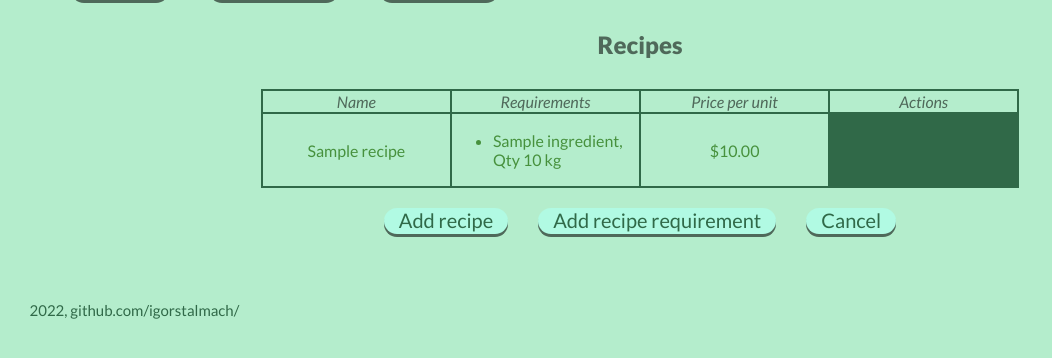
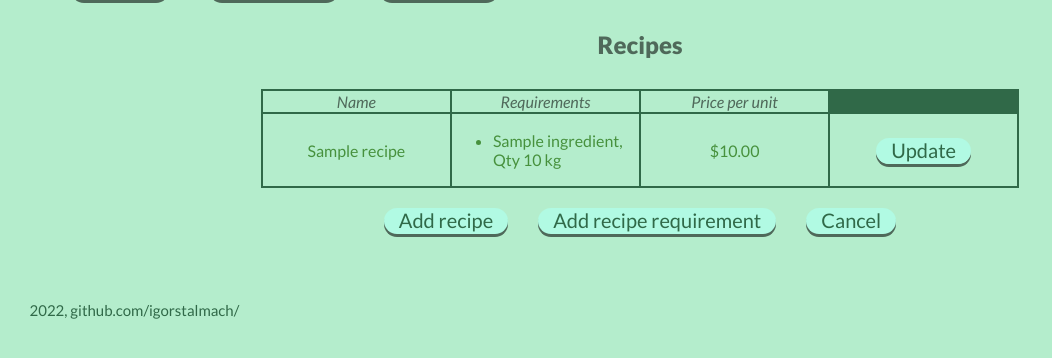
Before and after one commit to igorstalmach/django-delights, a Django app: page /recipes/ in a window 1280 px wide. Shown: the part 194-552 px from the top of the page, without its empty margins (0-1052 px from the left). Run offline with Django 4.2, Linux system fonts and the light colour scheme; a user stored in the database is signed in; tables that the repository leaves empty hold one stand-in row (values such as "Sample post").

Commit message:
Implemented instance updating

```diff
--- a/inventory/static/inventory/static.css
+++ b/inventory/static/inventory/static.css
@@ -44,6 +44,11 @@ h2 {
     border-radius: 25px;
     box-shadow: 0 3px 0 var(--header-color);
     border: 0px;
+    cursor: pointer;
+}
+
+.btn:hover {
+    background-color: #98D6A0;
 }
 
 /* base.html */
@@ -124,6 +129,10 @@ table {
     background-color: var(--table-elem-color);
 }
 
+#table-bigger {
+    height: 60px;
+}
+
 th,
 td {
     font-family: 'Lato', 'Helvetica', 'Arial', sans-serif;
--- a/inventory/templates/inventory/list/list_ingredients.html
+++ b/inventory/templates/inventory/list/list_ingredients.html
@@ -17,10 +17,11 @@
         </thead>
         <tbody>
             {% for ingredient in object_list %}
-            <tr>
+            <tr id="table-bigger">
                 <td>{{ ingredient.name }}</td>
                 <td>{{ ingredient.quantity }} {{ ingredient.unit }}</td>
                 <td>${{ ingredient.price_per_unit|stringformat:".2f" }}</td>
+                <td><a href="{% url 'update_ingredient' ingredient.id %}" class="btn">Update</a></td>
             </tr>
             {% endfor %}
         </tbody>
--- a/inventory/templates/inventory/list/list_purchases.html
+++ b/inventory/templates/inventory/list/list_purchases.html
@@ -18,11 +18,12 @@
         </thead>
         <tbody>
             {% for purchase in object_list %}
-            <tr>
+            <tr id="table-bigger">
                 <td>{{ purchase.item.name }}</td>
                 <td>{{ purchase.quantity }}x</td>
                 <td>${{ purchase.item.price }}</td>
                 <td>{{ purchase.date }}</td>
+                <td><a href="{% url 'update_purchase' purchase.id %}" class="btn">Update</a></td>
             </tr>
             {% endfor %}
         </tbody>
--- a/inventory/templates/inventory/list/list_recipes.html
+++ b/inventory/templates/inventory/list/list_recipes.html
@@ -13,12 +13,11 @@
                 <th>Name</th>
                 <th>Requirements</th>
                 <th>Price per unit</th>
-                <th>Actions</th>
             </tr>
         </thead>
         <tbody>
             {% for recipe in object_list %}
-            <tr>
+            <tr id="table-bigger">
                 <td>{{ recipe.name }}</td>
                 <td class="flush_left">
                     <ul>
@@ -28,6 +27,7 @@
                     </ul>
                 </td>
                 <td>${{ recipe.price|stringformat:".2f" }}</td>
+                <td><a href="{% url 'update_recipe' recipe.id %}" class="btn">Update</a></td>
             </tr>
             {% endfor %}
         </tbody>
--- a/inventory/urls.py
+++ b/inventory/urls.py
@@ -7,10 +7,13 @@ urlpatterns = [
     path("accounts/login/", auth_views.LoginView.as_view(), name="login"),
     path("logout/", views.log_out, name="logout"),
     path("ingredients/", views.ViewIngredients.as_view(), name="ingredients"),
-    path("ingredients/add_ingredient", views.AddIngredient.as_view(), name="add_ingredient"),
+    path("ingredients/add_ingredient/", views.AddIngredient.as_view(), name="add_ingredient"),
+    path("ingredients/<pk>/update_ingredient/", views.UpdateIngredient.as_view(), name="update_ingredient"),
     path("purchases/", views.ViewPurchase.as_view(), name="purchases"),
     path("purchases/add_purchase/", views.AddPurchase.as_view(), name="add_purchase"),
+    path("purchases/<pk>/update_purchase/", views.UpdatePurchase.as_view(), name="update_purchase"),
     path("recipes/", views.ViewRecipe.as_view(), name="recipes"),
     path("recipes/add_recipe/", views.AddRecipe.as_view(), name="add_recipe"),
+    path("recipes/<pk>/update_recipe/", views.UpdateRecipe.as_view(), name="update_recipe"),
     path("recipes/add_recipe_requirement/", views.AddRecipeRequirement.as_view(), name="add_recipe_req"),
 ]
--- a/inventory/views.py
+++ b/inventory/views.py
@@ -2,7 +2,7 @@ from django.shortcuts import redirect
 from django.contrib.auth import logout
 from django.views.generic import ListView
 from django.views.generic.base import TemplateView
-from django.views.generic.edit import CreateView
+from django.views.generic.edit import CreateView, DeleteView, UpdateView
 from django.contrib.auth.mixins import LoginRequiredMixin
 from django.db.models import Sum
 from .models import Ingredient, Recipe, RecipeRequirement, Purchase
@@ -44,6 +44,12 @@ class AddIngredient(LoginRequiredMixin, CreateView):
     form_class = IngredientForm
 
 
+class UpdateIngredient(LoginRequiredMixin, UpdateView):
+    model = Ingredient
+    template_name = "inventory/update/update_ingredient.html"
+    form_class = IngredientForm
+
+
 class ViewPurchase(LoginRequiredMixin, ListView):
     model = Purchase
     template_name = "inventory/list/list_purchases.html"
@@ -52,6 +58,12 @@ class ViewPurchase(LoginRequiredMixin, ListView):
 class AddPurchase(LoginRequiredMixin, CreateView):
     model = Purchase
     template_name = "inventory/add/add_purchase.html"
+    form_class = PurchaseForm
+
+
+class UpdatePurchase(LoginRequiredMixin, UpdateView):
+    model = Purchase
+    template_name = "inventory/update/update_purchase.html"
     form_class = PurchaseForm
 
 
@@ -66,6 +78,12 @@ class AddRecipe(LoginRequiredMixin, CreateView):
     form_class = RecipeForm
 
 
+class UpdateRecipe(LoginRequiredMixin, UpdateView):
+    model = Recipe
+    template_name = "inventory/update/update_recipe.html"
+    form_class = RecipeForm
+
+
 class AddRecipeRequirement(LoginRequiredMixin, CreateView):
     model = RecipeRequirement
     template_name = "inventory/add/add_reciperequirement.html"
```
Also changed, not shown: inventory/templates/inventory/update/update_ingredient.html (added, +19 -0 lines), inventory/templates/inventory/update/update_purchase.html (added, +19 -0 lines), inventory/templates/inventory/update/update_recipe.html (added, +19 -0 lines).
